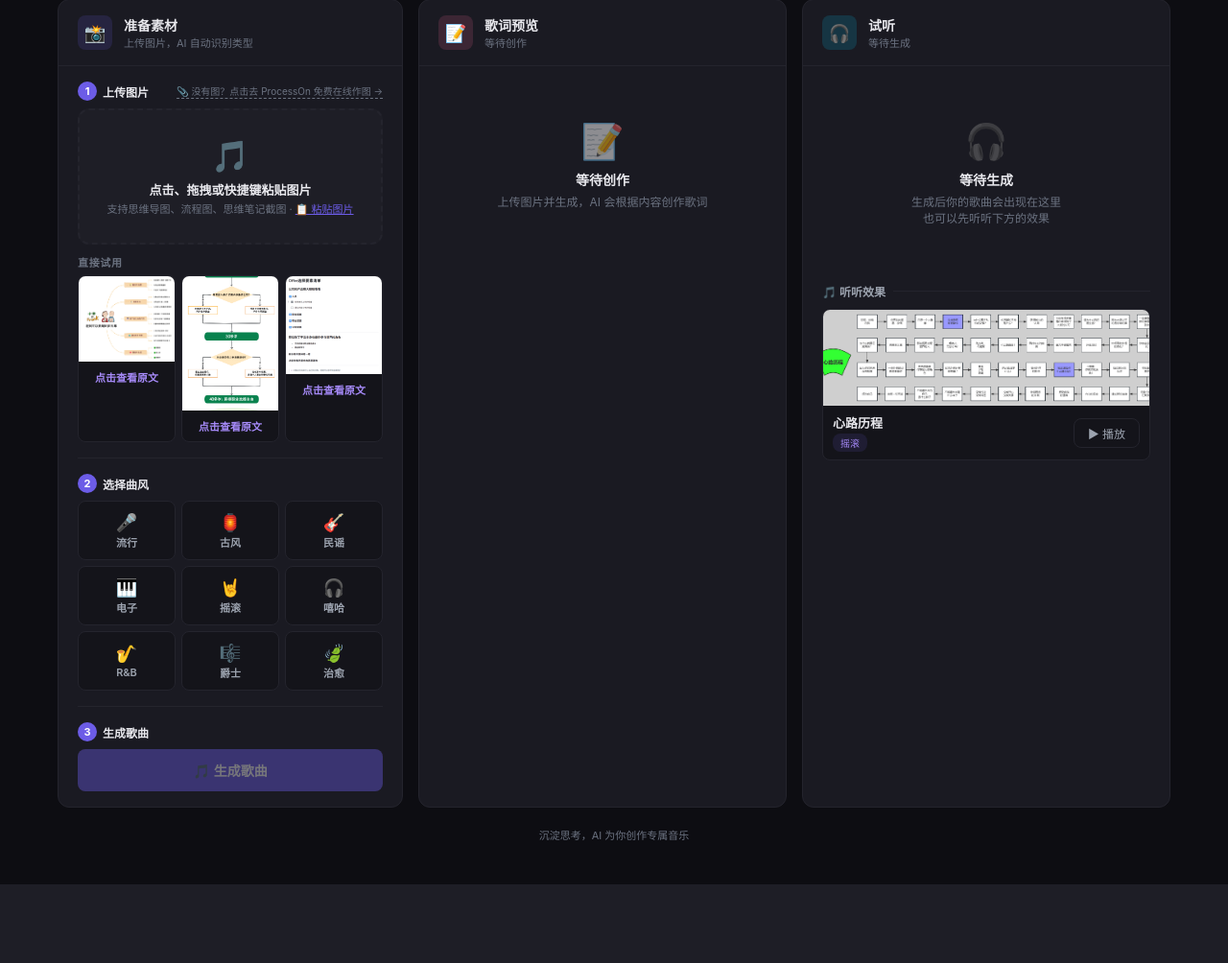
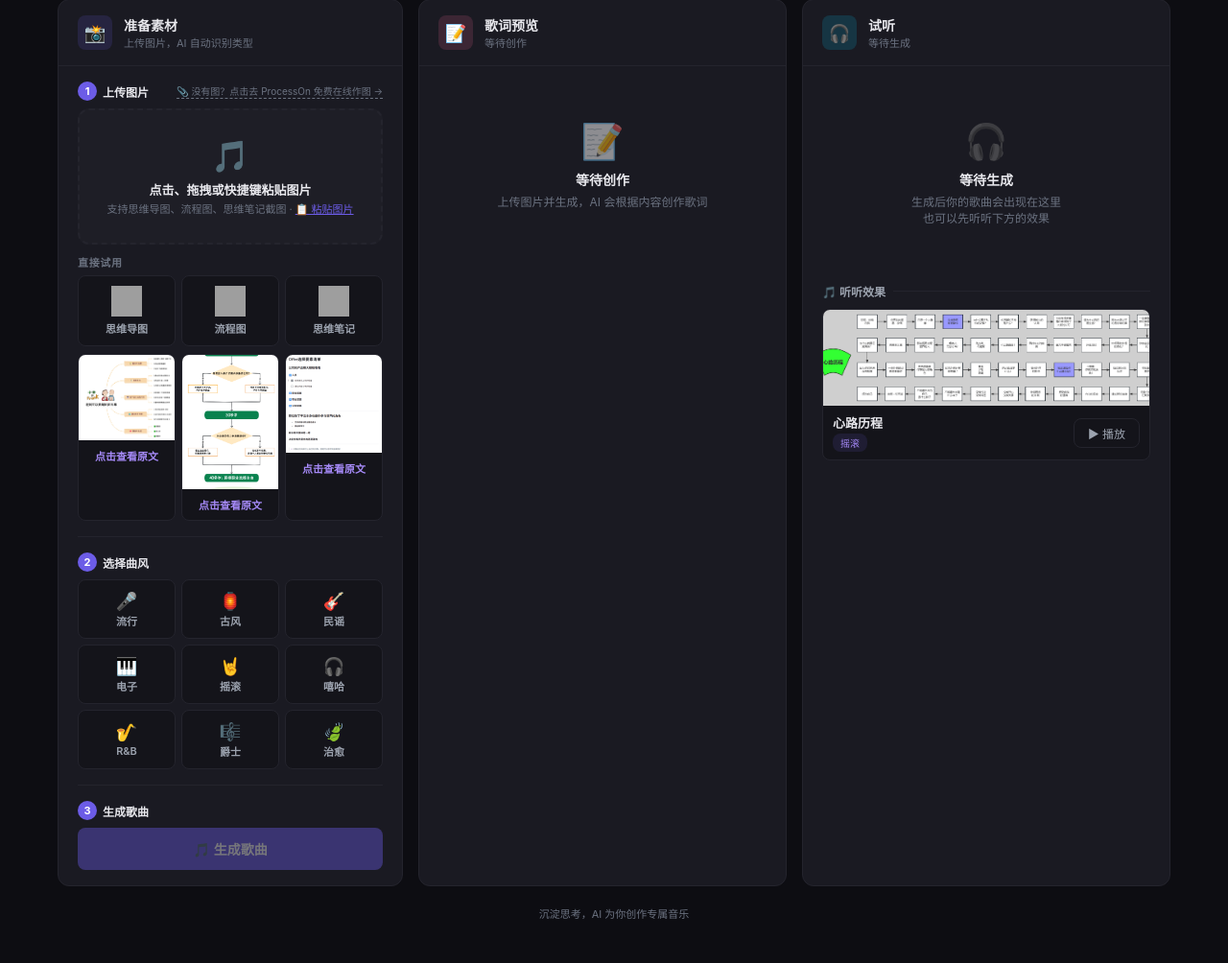
Before and after one commit to mindmapmaster/diagram-to-music, a Flask app: page / in a window 1280 px wide. Shown: the part 287-1291 px from the top of the page at 96% size. Before the commit the page ends 1209 px from the top, so only its background shows below. Run offline with Flask 3, Linux system fonts and the light colour scheme; some libraries are stand-ins or nearby versions; grey boxes are pictures that could not be loaded.

Commit message:
直接试用：保留原icon卡片，下方新增案例图+跳转链接

```diff
--- a/templates/index.html
+++ b/templates/index.html
@@ -287,14 +287,25 @@ body { background:var(--bg); color:var(--text); font-family:-apple-system,BlinkM
                 <div style="margin-top:10px;" id="sampleSection">
                     <div class="section-label">直接试用</div>
                     <div class="style-grid" style="margin-top:6px;">
+                        <div class="style-card" onclick="loadSample('mindmap')">
+                            <img class="sample-icon-img" src="https://www.processon.com/image/5b76bc5d5bf.svg" alt="思维导图"><span class="style-name">思维导图</span>
+                        </div>
+                        <div class="style-card" onclick="loadSample('flowchart')">
+                            <img class="sample-icon-img" src="https://www.processon.com/image/31156f0c743.svg" alt="流程图"><span class="style-name">流程图</span>
+                        </div>
+                        <div class="style-card" onclick="loadSample('notes')">
+                            <img class="sample-icon-img" src="https://www.processon.com/image/d902fd623f5.svg" alt="思维笔记"><span class="style-name">思维笔记</span>
+                        </div>
+                    </div>
+                    <div class="style-grid" style="margin-top:8px;">
                         <a class="sample-showcase" href="https://mp.weixin.qq.com/s/DgWTyYRdF0LBWYa8LJx4uw" target="_blank">
-                            <img src="/static/cases/case_mindmap.png" alt="思维导图"><div class="sample-link-text">点击查看原文</div>
+                            <img src="/static/cases/case_mindmap.png" alt="思维导图案例"><div class="sample-link-text">点击查看原文</div>
                         </a>
                         <a class="sample-showcase" href="https://weibo.com/5261481243/5137878430515201" target="_blank">
-                            <img src="/static/cases/case_flowchart.png" alt="流程图"><div class="sample-link-text">点击查看原文</div>
+                            <img src="/static/cases/case_flowchart.png" alt="流程图案例"><div class="sample-link-text">点击查看原文</div>
                         </a>
                         <a class="sample-showcase" href="http://xhslink.cn/o/4FE1bu6Zgio" target="_blank">
-                            <img src="/static/cases/case_notes.png" alt="思维笔记"><div class="sample-link-text">点击查看原文</div>
+                            <img src="/static/cases/case_notes.png" alt="思维笔记案例"><div class="sample-link-text">点击查看原文</div>
                         </a>
                     </div>
                 </div>
```
